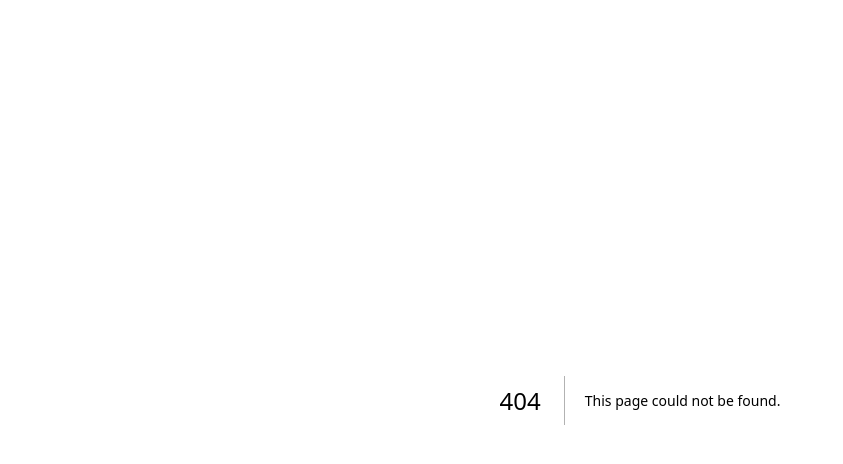
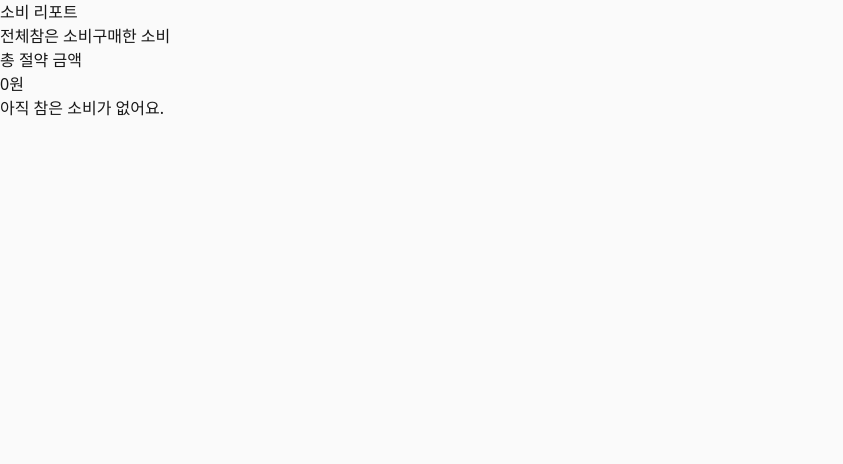
Before and after one commit to jiho7407/PickIt, a Next.js app in the folder apps/web/: page /report in a window 1280 px wide. Before the commit this address had no page. Shown: the top 464 px of the page, without its empty margins (0-843 px from the left). Built offline with nearby package versions, Linux system fonts and the light colour scheme.

Commit message:
Create page.tsx

```diff
--- /dev/null
+++ b/apps/web/app/report/page.tsx
@@ -0,0 +1,19 @@
+export default function ReportPage() {
+  return (
+    <main>
+      <h1>소비 리포트</h1>
+
+      <nav>
+        <button>전체</button>
+        <button>참은 소비</button>
+        <button>구매한 소비</button>
+      </nav>
+
+      <section>
+        <p>총 절약 금액</p>
+        <h2>0원</h2>
+        <p>아직 참은 소비가 없어요.</p>
+      </section>
+    </main>
+  );
+}
```
